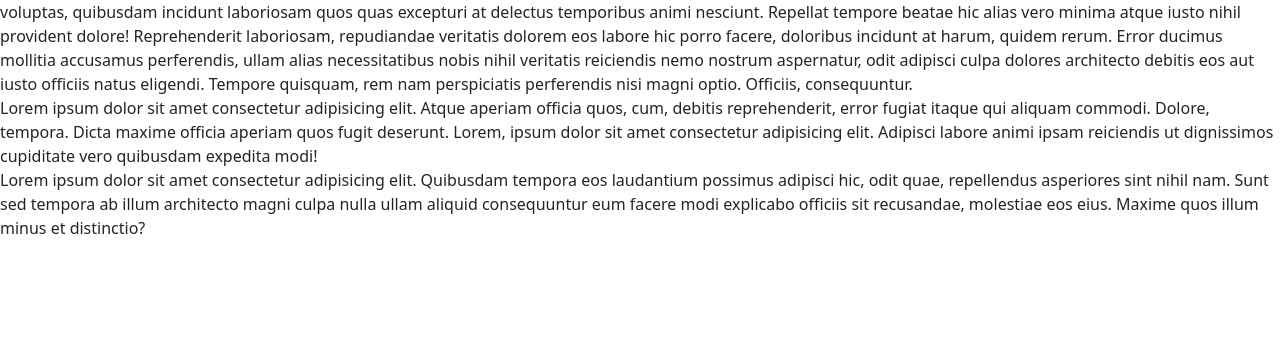
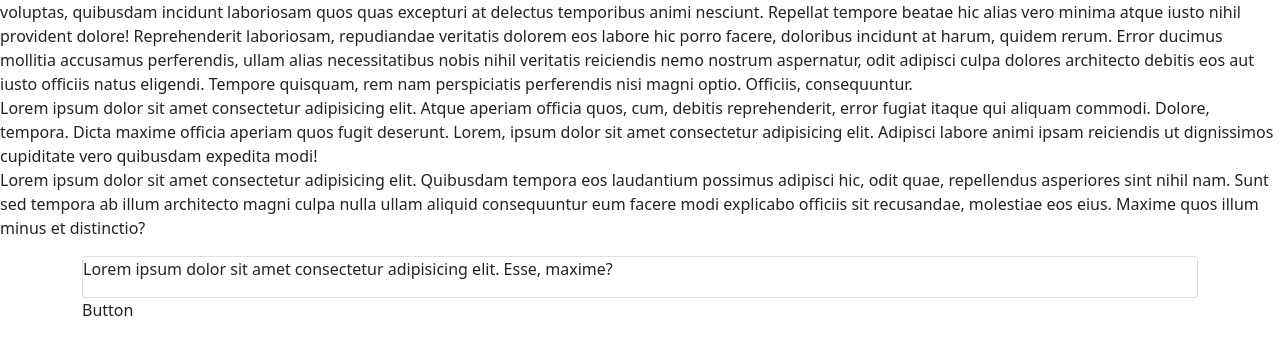
Before and after one commit to Ug0510/Website-Development-Projects, a plain HTML site: page Bootstrap/index.html in a window 1280 px wide. Shown: the part 80-434 px from the top of the page. Drawn offline with nearby package versions, Linux system fonts and the light colour scheme.

Commit message:
added new feature

```diff
--- a/Bootstrap/index.html
+++ b/Bootstrap/index.html
@@ -19,6 +19,14 @@
         <span><i></i><i></i></span>
     </p>
 
+    <div class="container">
+        <div class="card">
+            Lorem ipsum dolor sit amet consectetur adipisicing elit. Esse, maxime?
+            <p class="text-danger"></p>
+        </div>
+        <div class="button">Button</div>
+    </div>
+
 
     <script src="https://cdn.jsdelivr.net/npm/bootstrap@5.0.2/dist/js/bootstrap.bundle.min.js" integrity="sha384-MrcW6ZMFYlzcLA8Nl+NtUVF0sA7MsXsP1UyJoMp4YLEuNSfAP+JcXn/tWtIaxVXM" crossorigin="anonymous"></script>
 </body>
```
